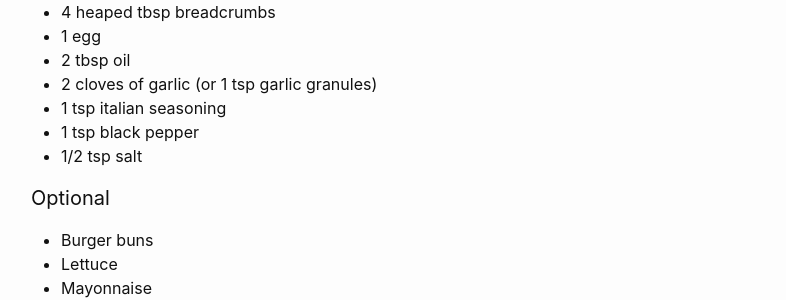
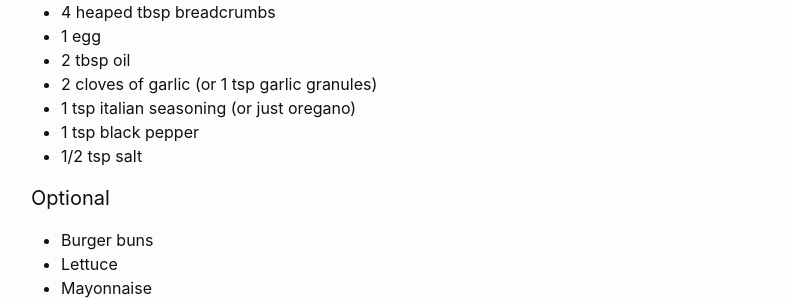
Before and after one commit to chiraggupta/ChiragGupta.com, a Jekyll site: the page built from _posts/2020-06-12-mushroom-burgers.md, in a window 1280 px wide and 900 px high, scrolled down 1209 px. Shown: the part 162-462 px from the top of the window, without its empty margins (239-1025 px from the left). Built offline with Jekyll 4.4.1, drawn with Linux system fonts in a browser that asks for light colours.

Commit message:
Add oregano as an alternative to italian seasoning

```diff
--- a/_posts/2020-06-12-mushroom-burgers.md
+++ b/_posts/2020-06-12-mushroom-burgers.md
@@ -25,7 +25,7 @@ _Makes 4 burgers_
 - 1 egg
 - 2 tbsp oil
 - 2 cloves of garlic (or 1 tsp garlic granules)
-- 1 tsp italian seasoning
+- 1 tsp italian seasoning (or just oregano)
 - 1 tsp black pepper
 - 1/2 tsp salt
 
```
